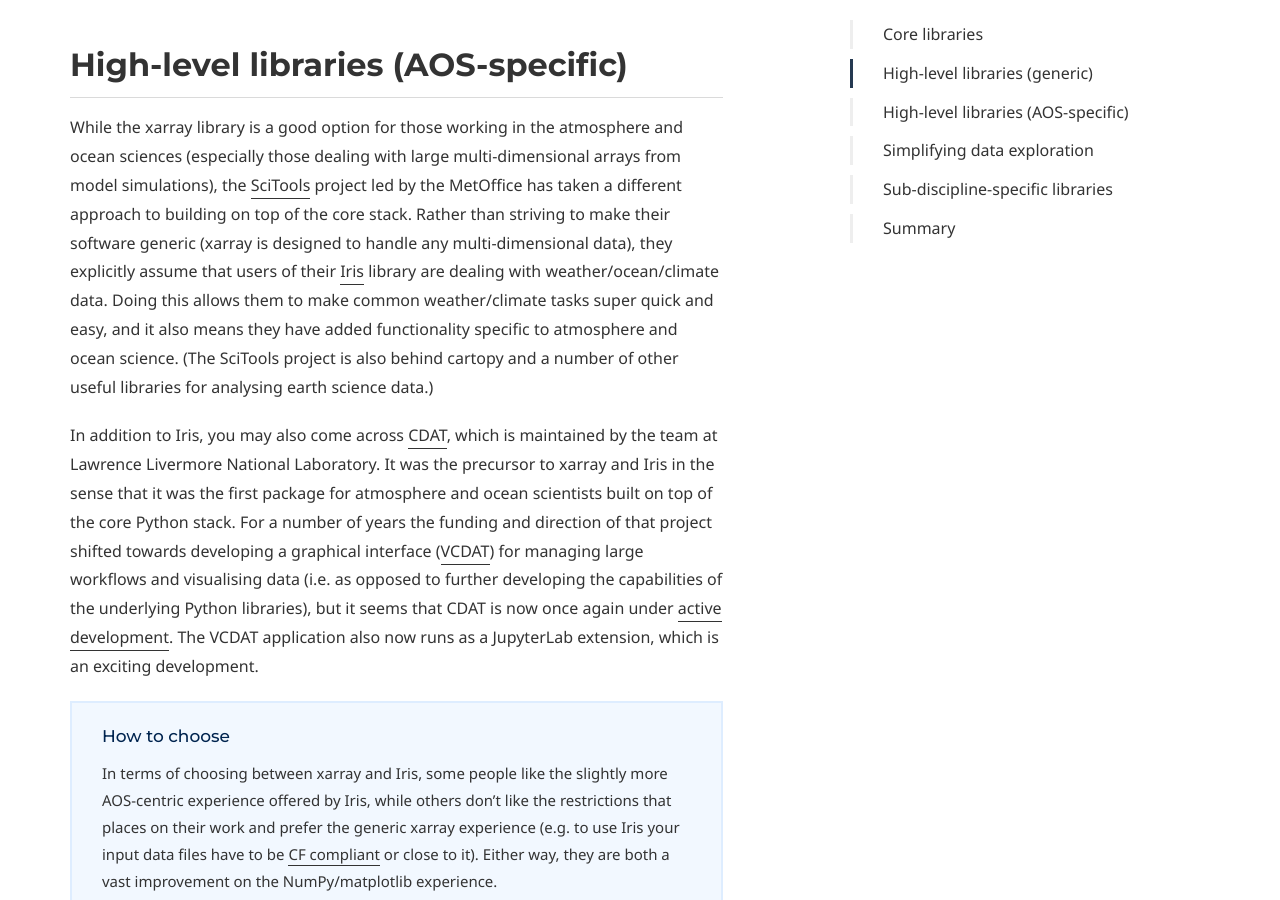
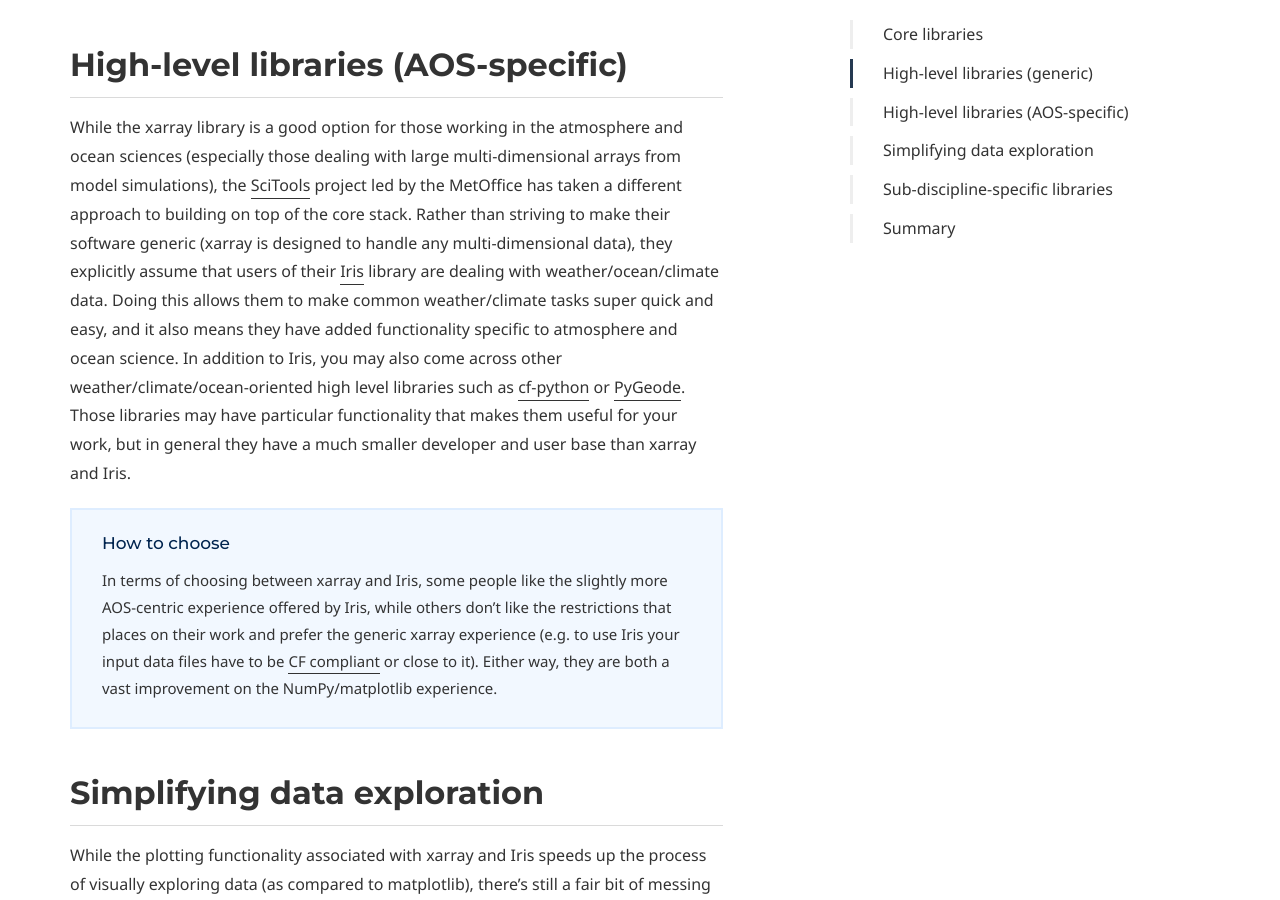
Before and after one commit to PyAOS/pyaos.github.io, a Jekyll site: the page built from stack.md, in a window 1280 px wide and 900 px high, scrolled down 2480 px. Built offline with Jekyll 4.4.1, drawn with Linux system fonts in a browser that asks for light colours; some web fonts are replaced.

Commit message:
Update stack.md

```diff
--- a/stack.md
+++ b/stack.md
@@ -104,19 +104,11 @@
 library are dealing with weather/ocean/climate data.
 Doing this allows them to make common weather/climate tasks super quick and easy,
 and it also means they have added functionality specific to atmosphere and ocean science.
-(The SciTools project is also behind cartopy
-and a number of other useful libraries for analysing earth science data.)
-
-In addition to Iris, you may also come across [CDAT](https://cdat.llnl.gov),
-which is maintained by the team at Lawrence Livermore National Laboratory.
-It was the precursor to xarray and Iris in the sense that it was the first package
-for atmosphere and ocean scientists built on top of the core Python stack.
-For a number of years the funding and direction of that project shifted towards
-developing a graphical interface ([VCDAT](https://vcdat.llnl.gov))
-for managing large workflows and visualising data
-(i.e. as opposed to further developing the capabilities of the underlying Python libraries),
-but it seems that CDAT is now once again under [active development](https://github.com/CDAT/cdat/wiki).
-The VCDAT application also now runs as a JupyterLab extension, which is an exciting development.
+In addition to Iris,
+you may also come across other weather/climate/ocean-oriented high level libraries
+such as [cf-python](https://ncas-cms.github.io/cf-python/) or [PyGeode](https://pygeode.github.io/).
+Those libraries may have particular functionality that makes them useful for your work,
+but in general they have a much smaller developer and user base than xarray and Iris.
 
 <div class="callout callout--info">
     <p><strong>How to choose</strong></p>
```
